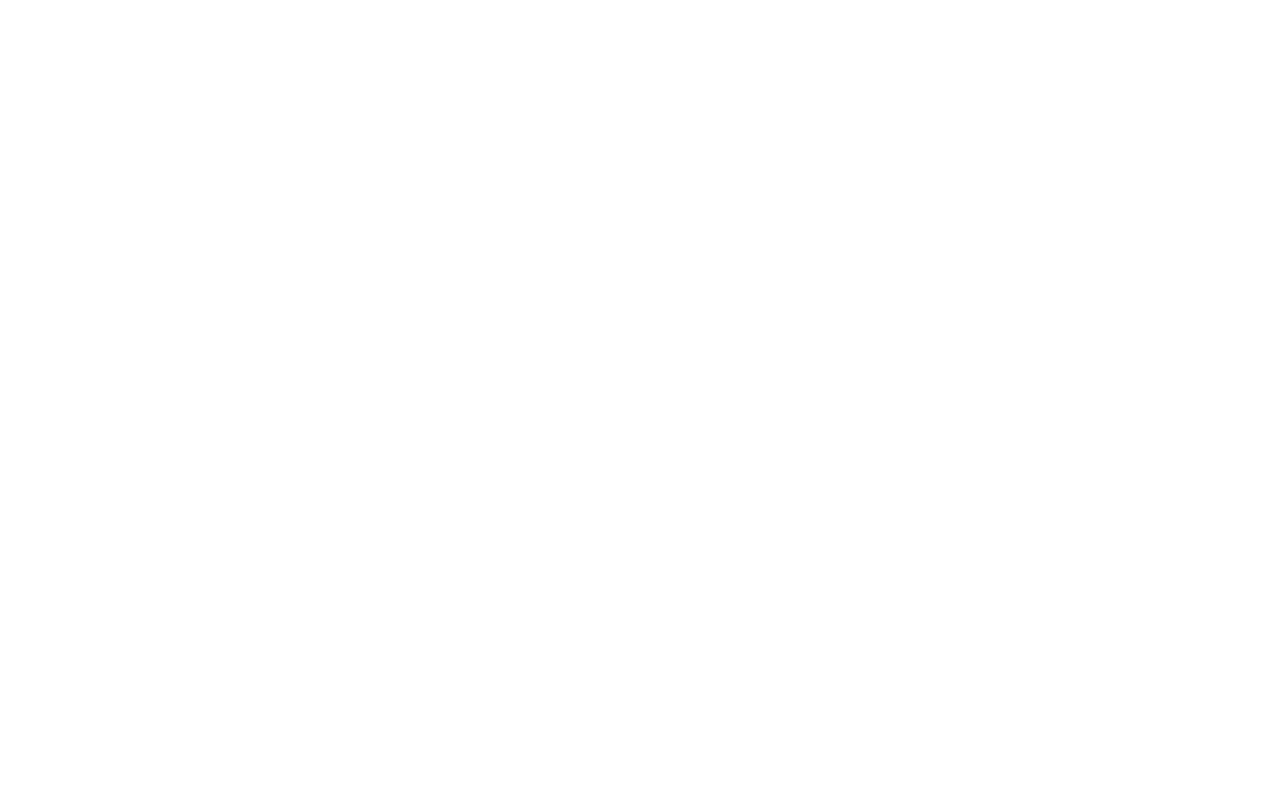
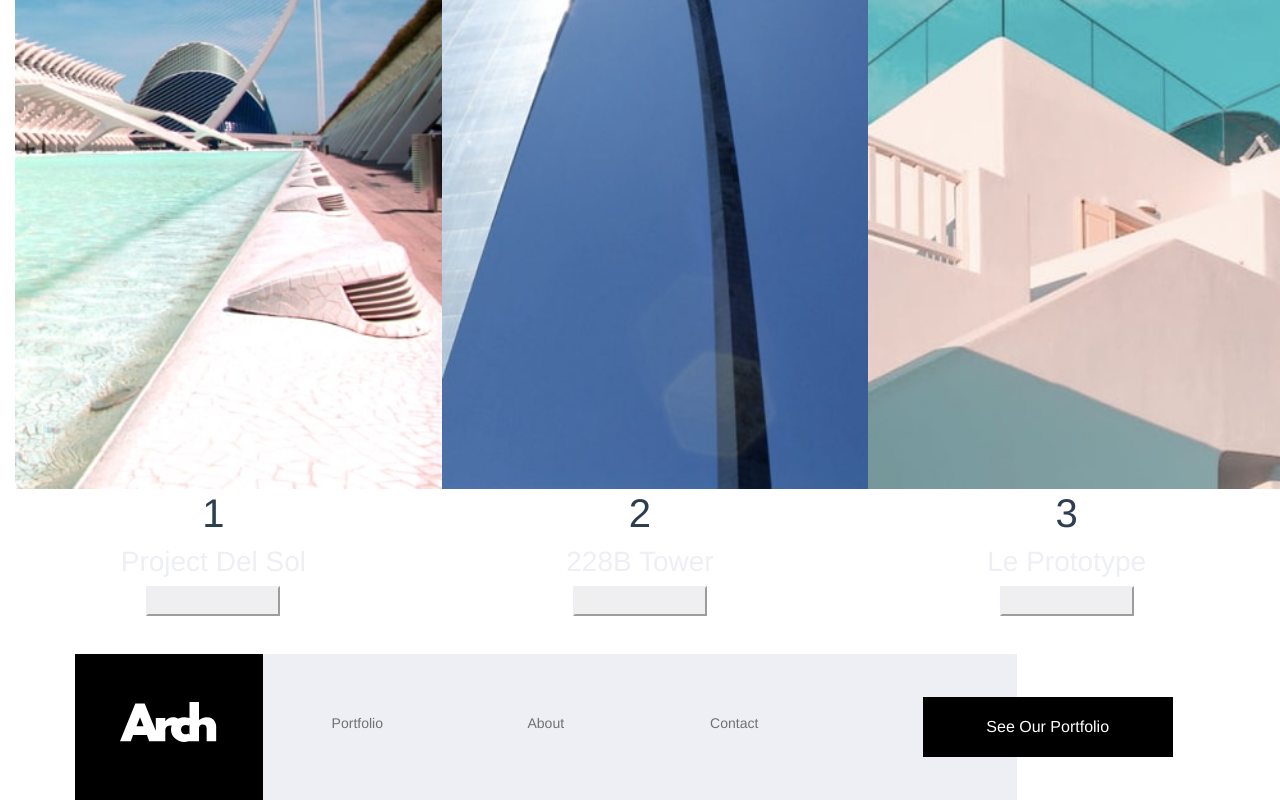
Before and after one commit to clf94-dev/arch-vue, a Vue app: page / in a window 1280 px wide. Shown: the part 2641-3441 px from the top of the page. Before the commit the page ends 2611 px from the top, so only its background shows below. Built offline with nearby package versions, Linux system fonts and the light colour scheme.

Commit message:
added struct HomeFeatured component

```diff
--- a/src/components/HomeFeatured.vue
+++ b/src/components/HomeFeatured.vue
@@ -1,7 +1,46 @@
 <template>
-  <div>
-    <h1>homefeatured component</h1>
-  </div>
+  <b-container fluid class="featured-cont">
+    <b-row class="feat-head-row">
+      <b-col class="title-col" xs="12" sm="12" md="6" lg="6">
+        <h3>Featured</h3>
+      </b-col>
+      <b-col class="button-col" xs="12" sm="12" md="6" lg="6">
+        <button @click="goToPortfolio()">See All</button>
+      </b-col>
+    </b-row>
+    <b-row class="feat-proj-row">
+      <b-col
+        v-for="data of homefeatured"
+        v-bind:key="data.title"
+        class="project-card-cont"
+        xs="12"
+        sm="12"
+        md="4"
+        lg="4"
+      >
+        <img
+          :src="data.srcD"
+          :srcset="`${data.srcD} 1000w, ${data.srcT} 780w, ${data.srcM} 480w`"
+          :alt="data.imgAlt"
+        />
+        <h1>{{ data.index }}</h1>
+        <div class="project-card-text">
+          <h3 :style="{ color: data.index === 0 ? 'black' : '#EEEFF4' }">
+            {{ data.title }}
+          </h3>
+          <button
+            @click="goToPortfolio()"
+            :style="{
+              color: data.index === 0 ? 'black' : '#EEEFF4',
+              borderColor: data.index === 0 ? 'black' : '#EEEFF4',
+            }"
+          >
+            View All Projects
+          </button>
+        </div>
+      </b-col>
+    </b-row>
+  </b-container>
 </template>
 
 <script>
@@ -12,23 +51,23 @@
       homefeatured: [
         {
           title: "Project Del Sol",
-          text: "",
-          srcD: require("@/assets/images//portfolio/desktop/image-del-sol.jpg"),
-          srcT: require("@/assets/images//portfolio/tablet/image-del-sol.jpg"),
-          srcM: require("@/assets/images//portfolio/mobile/image-del-sol.jpg"),
+          index: 1,
+          srcD: require("@/assets/images/portfolio/desktop/image-del-sol.jpg"),
+          srcT: require("@/assets/images/portfolio/tablet/image-del-sol.jpg"),
+          srcM: require("@/assets/images/portfolio/mobile/image-del-sol.jpg"),
           imgAlt: "Project Del Sol",
         },
         {
           title: "228B Tower",
-          text: "",
+          index: 2,
           srcD: require("@/assets/images/portfolio/desktop/image-228b.jpg"),
           srcT: require("@/assets/images/portfolio/tablet/image-228b.jpg"),
-          srcM: require("@/assets/images/portfolio/tablet/image-228b.jpg"),
+          srcM: require("@/assets/images/portfolio/mobile/image-228b.jpg"),
           imgAlt: "228B Tower",
         },
         {
           title: "Le Prototype",
-          text: "",
+          index: 3,
           srcD: require("@/assets/images/portfolio/desktop/image-prototype.jpg"),
           srcT: require("@/assets/images/portfolio/tablet/image-prototype.jpg"),
           srcM: require("@/assets/images/portfolio/mobile/image-prototype.jpg"),
```
